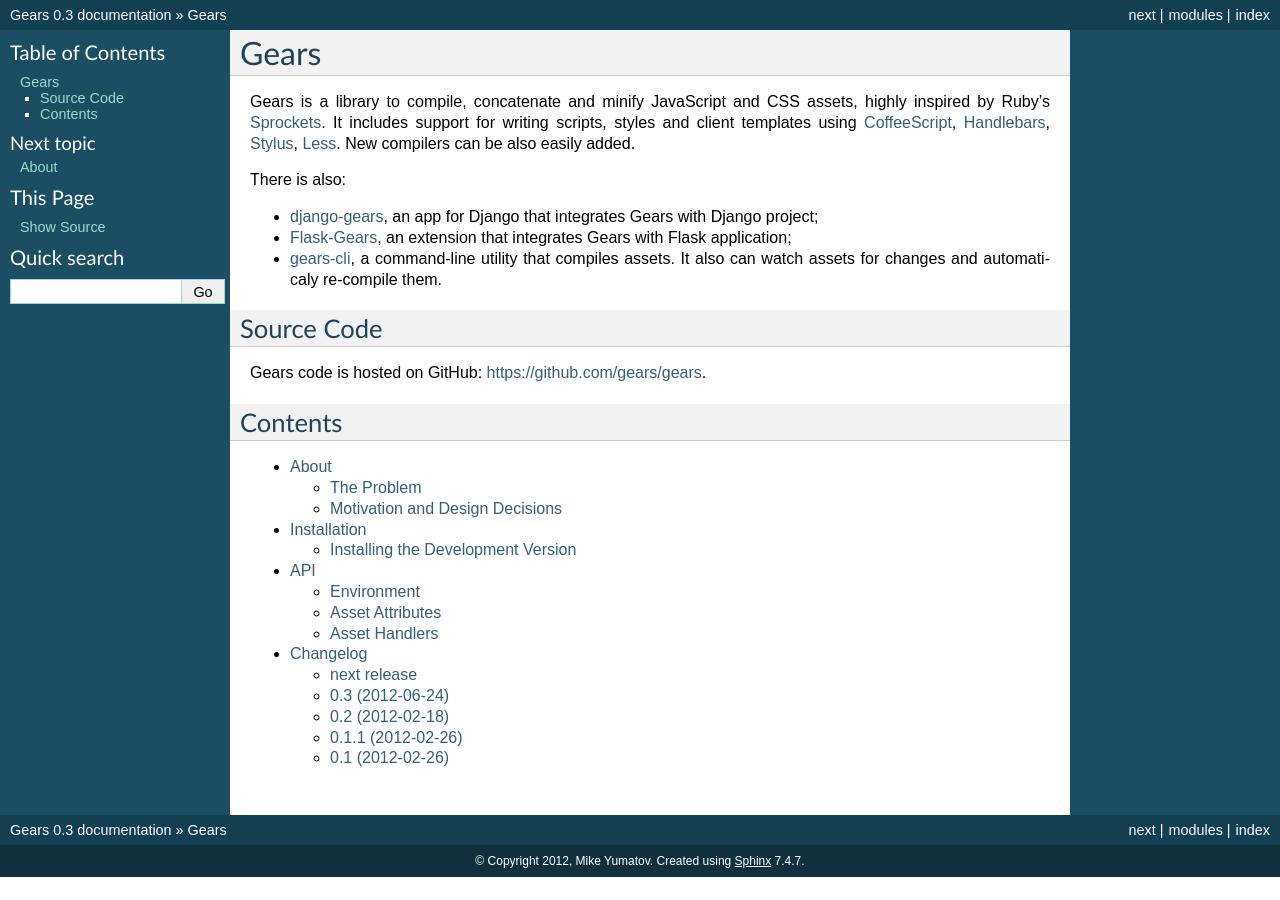
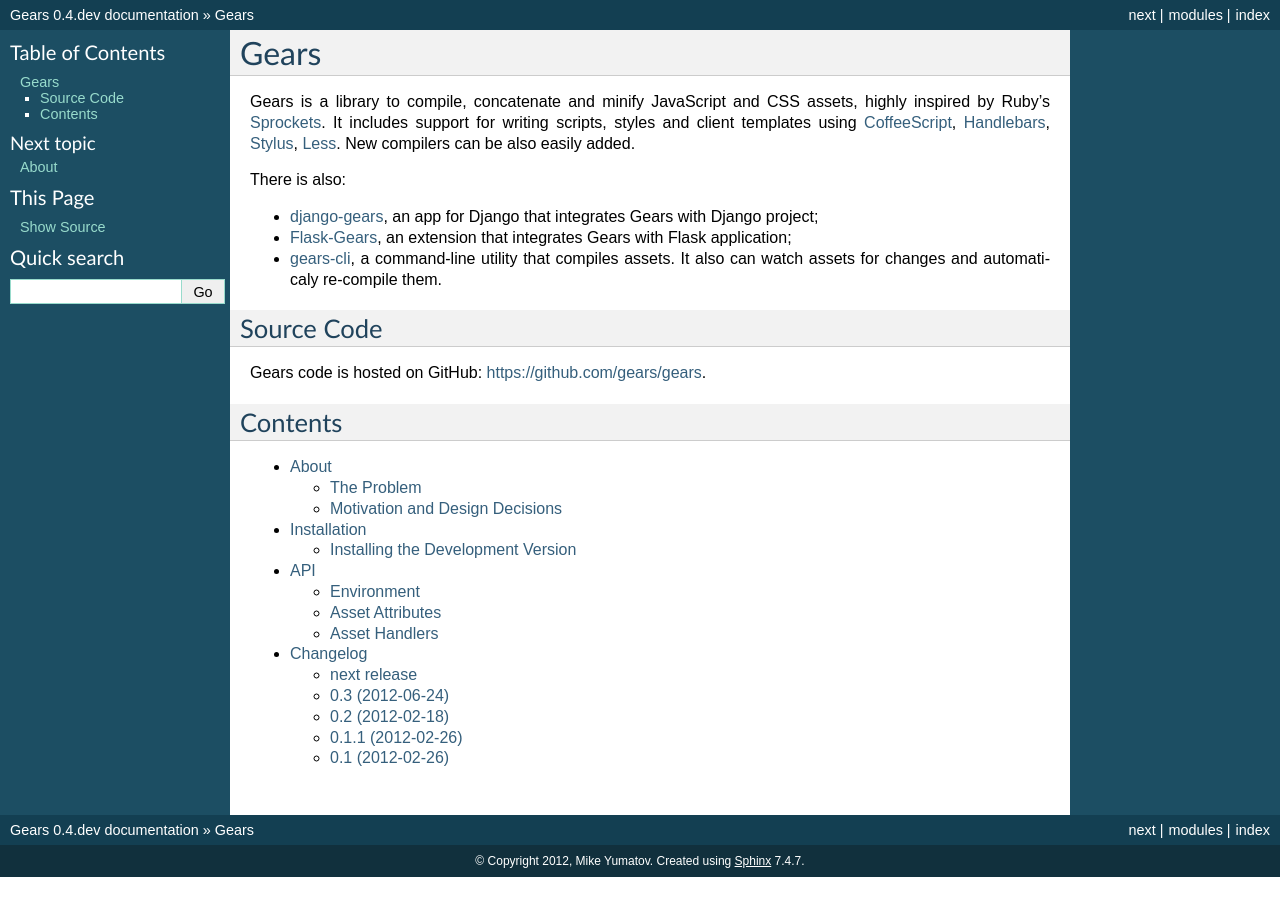
Before and after one commit to gears/gears, a Sphinx documentation site: the page built from docs/index.rst, in a window 1280 px wide. Built offline with Sphinx 7.4.7, drawn with Linux system fonts in a browser that asks for light colours.

Commit message:
Update docs version

```diff
--- a/docs/conf.py
+++ b/docs/conf.py
@@ -48,9 +48,9 @@
 # built documents.
 #
 # The short X.Y version.
-version = '0.3'
+version = '0.4'
 # The full version, including alpha/beta/rc tags.
-release = '0.3'
+release = '0.4.dev'
 
 # The language for content autogenerated by Sphinx. Refer to documentation
 # for a list of supported languages.
```
